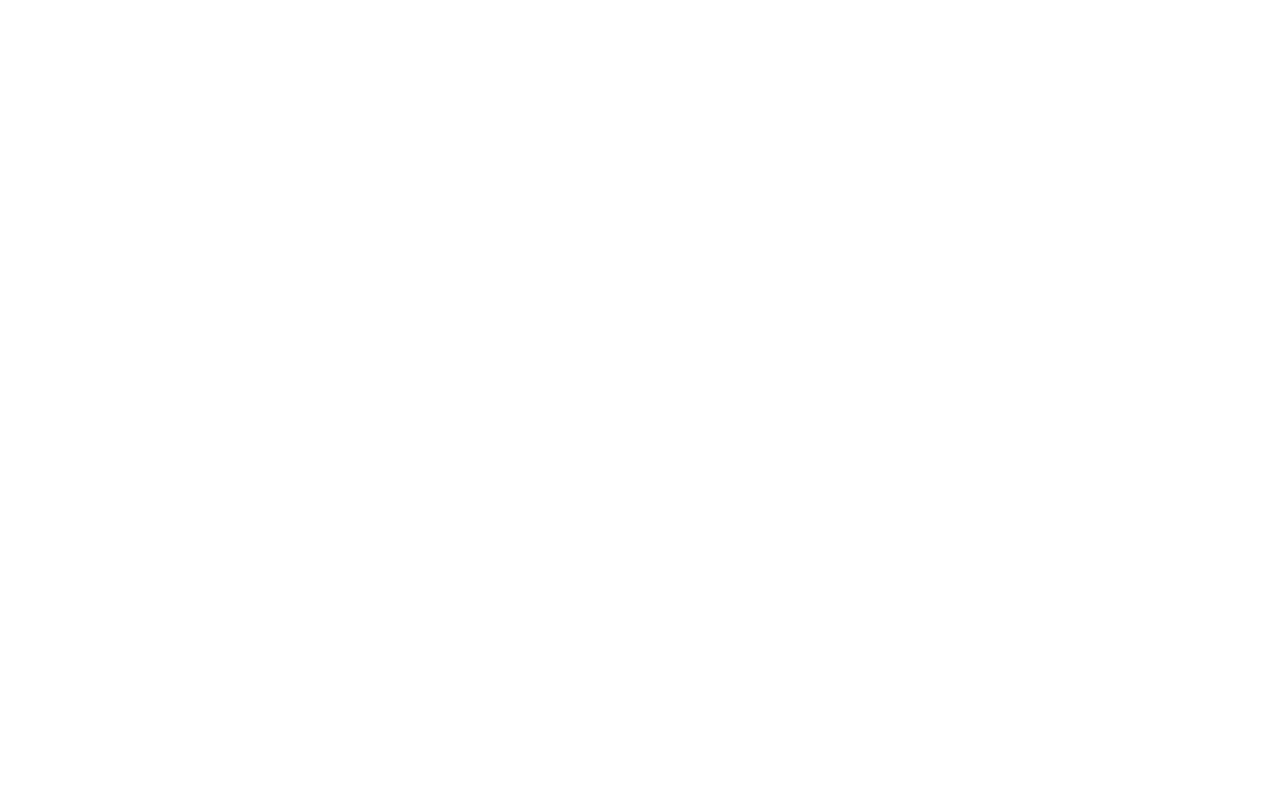
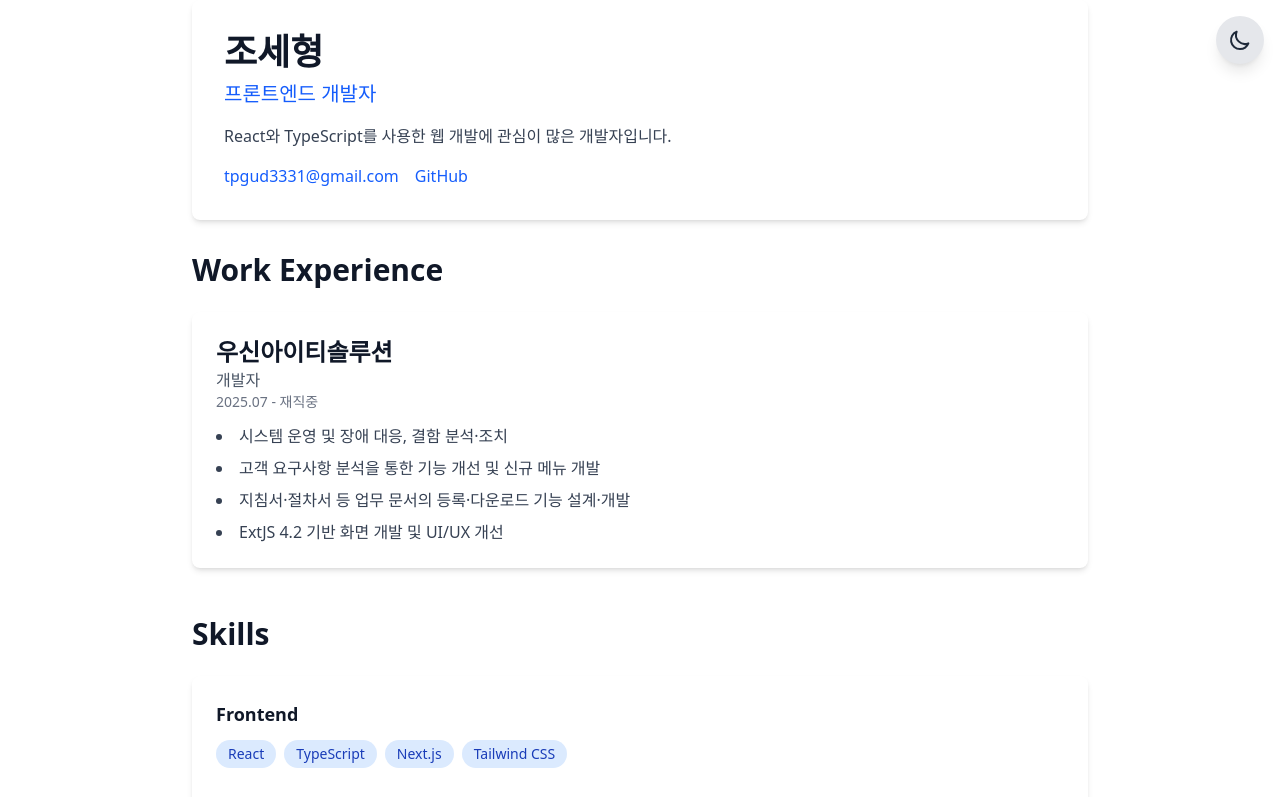
Before and after one commit to Hyeong6551/portfolio_page, a Next.js app: page / in a window 1280 px wide. Shown: the top 797 px of the page. Built offline with nearby package versions, Linux system fonts and the light colour scheme.

Commit message:
ThemeContext

```diff
--- a/contexts/ThemeContext.tsx
+++ b/contexts/ThemeContext.tsx
@@ -1,4 +1,4 @@
-import { createContext, useContext, useState, useEffect, useRef, ReactNode } from "react";
+import { createContext, useContext, useState, useEffect, ReactNode } from "react";
 
 type Theme = 'light' | 'dark';
 
@@ -11,7 +11,7 @@
 
 export function ThemeProvider({ children }: { children: ReactNode }) {
     const [theme, setTheme] = useState<Theme>('light');
-    const mounted = useRef(false);
+    const [mounted, setMounted] = useState(false);
 
     useEffect(() => {
         const savedTheme = localStorage.getItem('theme') as Theme | null;
@@ -23,11 +23,11 @@
             setTheme(prefersDark ? 'dark' : 'light');
         }
 
-        mounted.current = true;
+        setMounted(true);
     }, []);
 
     useEffect(() => {
-        if (mounted.current) {
+        if (mounted) {
             localStorage.setItem('theme', theme);
 
             switch (theme) {
@@ -35,13 +35,13 @@
                 default: document.documentElement.classList.remove('dark'); break;
             }
         }
-    }, [theme]);
+    }, [theme, mounted]);
 
     const toggleTheme = () => {
         setTheme(prev => prev === 'light' ? 'dark' : 'light');
     };
 
-    if (!mounted.current) { return null; }
+    if (!mounted) { return null; }
 
     return (
         <ThemeContext.Provider value={{ theme, toggleTheme }}>
--- a/eslint.config.mjs
+++ b/eslint.config.mjs
@@ -5,6 +5,11 @@
 const eslintConfig = defineConfig([
   ...nextVitals,
   ...nextTs,
+  {
+    rules: {
+      "react-hooks/set-state-in-effect": "off",
+    },
+  },
   // Override default ignores of eslint-config-next.
   globalIgnores([
     // Default ignores of eslint-config-next:
```
